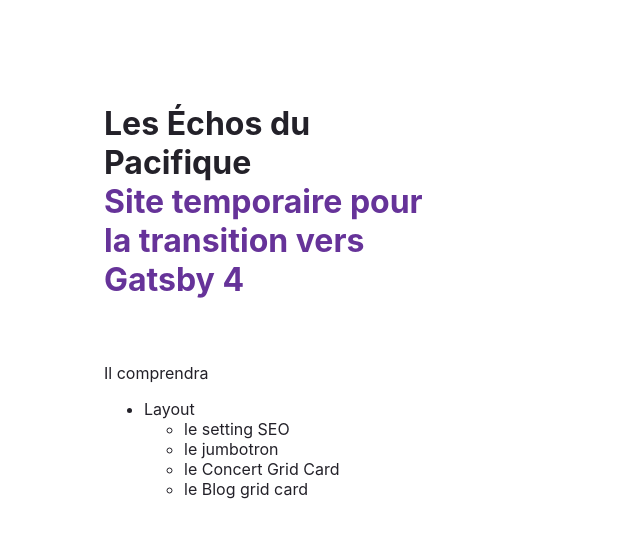
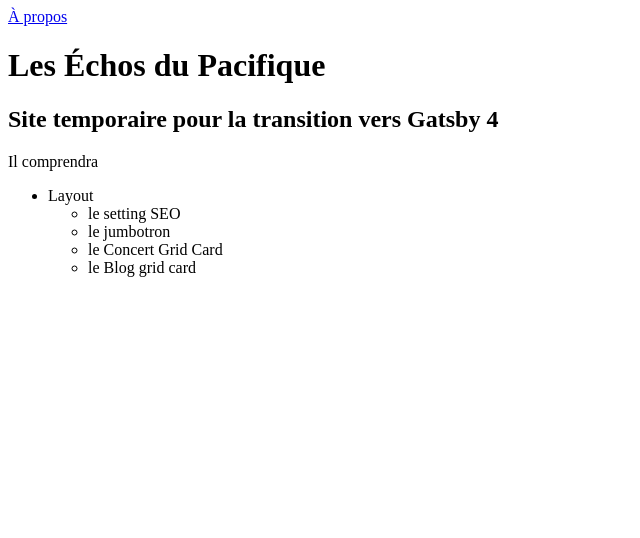
Before and after one commit to daniel-mlr/echos4, a Gatsby site: page / in a window 1280 px wide. Shown: the whole page, without its empty margins (0-640 px from the left). Built offline with nearby package versions, Linux system fonts and the light colour scheme; Gatsby itself is replaced by a stand-in of ours.

Commit message:
ajout page et link

```diff
--- a/src/pages/index.js
+++ b/src/pages/index.js
@@ -1,32 +1,13 @@
 import * as React from "react"
+import { Link } from "gatsby"
 
-// styles
-const pageStyles = {
-  color: "#232129",
-  padding: 96,
-  fontFamily: "-apple-system, Roboto, sans-serif, serif",
-}
-const headingStyles = {
-  marginTop: 0,
-  marginBottom: 64,
-  maxWidth: 320,
-}
-const headingAccentStyles = {
-  color: "#663399",
-}
-
-// data
-// markup
 const IndexPage = () => {
   return (
-    <main style={pageStyles}>
+    <main>
       <title>Home Page</title>
-      <h1 style={headingStyles}>
-        Les Échos du Pacifique
-        <br />
-
-        <span style={headingAccentStyles}>Site temporaire pour la transition vers Gatsby 4</span>
-      </h1>
+      <Link to="/about">À propos</Link>
+      <h1> Les Échos du Pacifique</h1>
+      <h2>Site temporaire pour la transition vers Gatsby 4</h2>
       <p>Il comprendra</p>
       <ul>
         <li>Layout</li>
```
Also changed, not shown: src/pages/about.js (added, +15 -0 lines).
